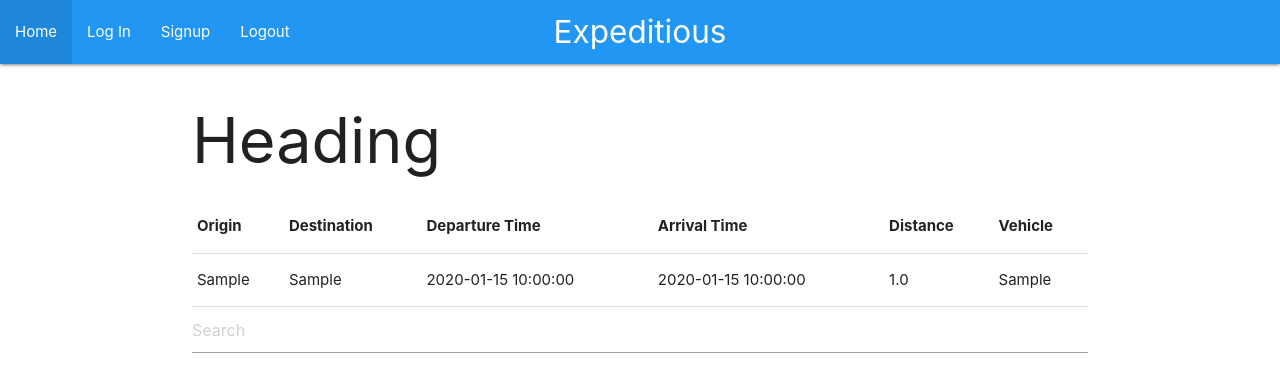
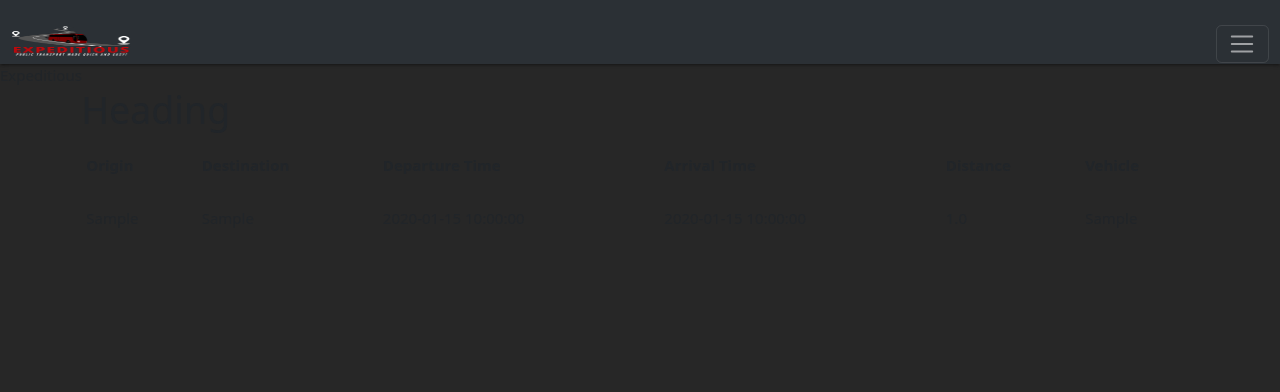
Before and after one commit to Ara-Ara-Arabians/info-2602-project-, a Flask app: page / in a window 1280 px wide. Shown: the top 392 px of the page. Run offline with Flask 3, Linux system fonts and the light colour scheme; tables that the repository leaves empty hold one stand-in row (values such as "Sample post").

Commit message:
update navbar styling

```diff
--- a/App/static/style.css
+++ b/App/static/style.css
@@ -0,0 +1,3 @@
+.bg{
+    background-color: rgb(39, 39, 39);
+}
--- a/App/templates/index.html
+++ b/App/templates/index.html
@@ -30,11 +30,4 @@
         </table>
     </div>
 
-    <div>
-
-        <form id  = "search" method = "post" action = "/search" >
-            <input placeholder = "Search" type = "text" name = "search_term">
-        </form>
-    </div>
-
 {% endblock %}
--- a/App/templates/layout.html
+++ b/App/templates/layout.html
@@ -7,16 +7,56 @@
     <link href="https://fonts.googleapis.com/icon?family=Material+Icons" rel="stylesheet">
     <!-- Compiled and minified CSS -->
     <link rel="stylesheet" href="https://cdnjs.cloudflare.com/ajax/libs/materialize/1.0.0/css/materialize.min.css">
+    <link href="https://cdn.jsdelivr.net/npm/bootstrap@5.3.0-alpha3/dist/css/bootstrap.min.css" rel="stylesheet" integrity="sha384-KK94CHFLLe+nY2dmCWGMq91rCGa5gtU4mk92HdvYe+M/SXH301p5ILy+dN9+nJOZ" crossorigin="anonymous">
+    <script src="https://cdn.jsdelivr.net/npm/bootstrap@5.3.0-alpha3/dist/js/bootstrap.bundle.min.js"></script>
+    <script src="https://cdnjs.cloudflare.com/ajax/libs/materialize/1.0.0/js/materialize.min.js"></script>
     <!--Let browser know website is optimized for mobile-->
     <meta name="viewport" content="width=device-width, initial-scale=1.0"/>
     <title>{% block title %}{% endblock %}</title>
 
   </head>
-  <body>
-    <nav class="blue">
-      <div class="nav-wrapper">
-        <a href="#!" class="brand-logo center">{% block page %}{% endblock %}</a>
-        <div class="nav-wrapper">
+  <body class="bg">
+    <nav class="navbar bg-dark  bg-body-tertiary" data-bs-theme="dark">
+
+      <div class="container-fluid">
+        <a class="center navbar-brand" href="#!">
+          <img src="/images/Logo-removebg-preview.png" width="120" height="60" class="d-inline-block ">
+        </a>
+        <button class="navbar-toggler" type="button" data-bs-toggle="offcanvas" data-bs-target="#offcanvasNavbar" aria-controls="offcanvasNavbar" aria-label="Toggle navigation">
+          <span class="navbar-toggler-icon"></span>
+        </button>
+        <div class="offcanvas offcanvas-end" tabindex="-1" id="offcanvasNavbar" aria-labelledby="offcanvasNavbarLabel">
+          <div class="offcanvas-header">
+            <h5 class="offcanvas-title" id="offcanvasNavbarLabel">Menu</h5>
+            <button type="button" class="btn-close" data-bs-dismiss="offcanvas" aria-label="Close"></button>
+          </div>
+          <div class="offcanvas-body">
+            <div><img src="/images/small-logo.png" class="justify-content-center" height="100" width="100" ></div>
+            <ul id="my-tabs" class="navbar-nav justify-content-end flex-grow-1 pe-3">
+              <li class="nav-item">
+                <a id="home-link" class="nav-link" href="/">Home</a>
+              </li>
+              <li class="nav-item">
+                <a id="login-link" class="nav-link" href="/login">Log In</a>
+              </li>
+              <li class="nav-item">
+                <a id="signup-link" class="nav-link" href="/signup">Signup</a>
+              </li>
+              <li class="nav-item">
+                <a id="logout-link" class="nav-link" href="/logout">Logout</a>
+              </li>
+            </ul>
+            <form id="search" method="post" action="/search" class="d-flex" role="search">
+              <input class="form-control me-2" type="text" placeholder="Search" name="search_term" aria-label="Search">
+              <button class="btn" type="submit">Search</button>
+            </form>
+          </div>
+        </div>
+      </div>
+    </nav>
+
+{% block page %}{% endblock %}
+        <!-- <div class="nav-wrapper">
             <ul id="nav-mobile" class="left">
                 <li><a href="/">Home</a></li>
                 <li><a href="/login">Log In</a></li>
@@ -25,7 +65,7 @@
             </ul>
         </div>
       </div>
-    </nav>
+    </nav> -->
 
     {% with messages = get_flashed_messages() %}
       {% if messages %}
@@ -43,6 +83,6 @@
 
     <div class="container" id="content">{% block content %}{% endblock %}</div>
 
-    <script src="https://cdnjs.cloudflare.com/ajax/libs/materialize/1.0.0/js/materialize.min.js"></script>
+
   </body>
 </html>
```
Also changed, not shown: images/Logo-removebg-preview.png (added), images/small-logo.png (added).
